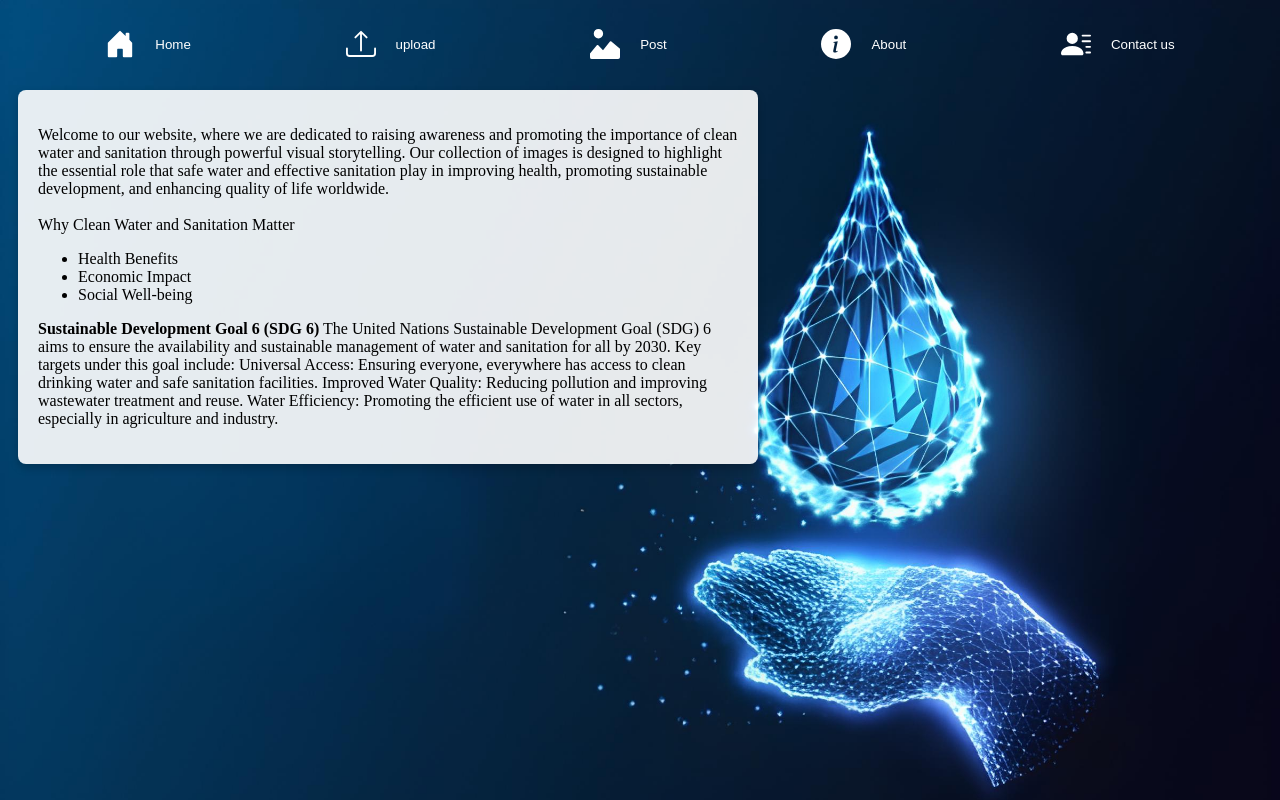
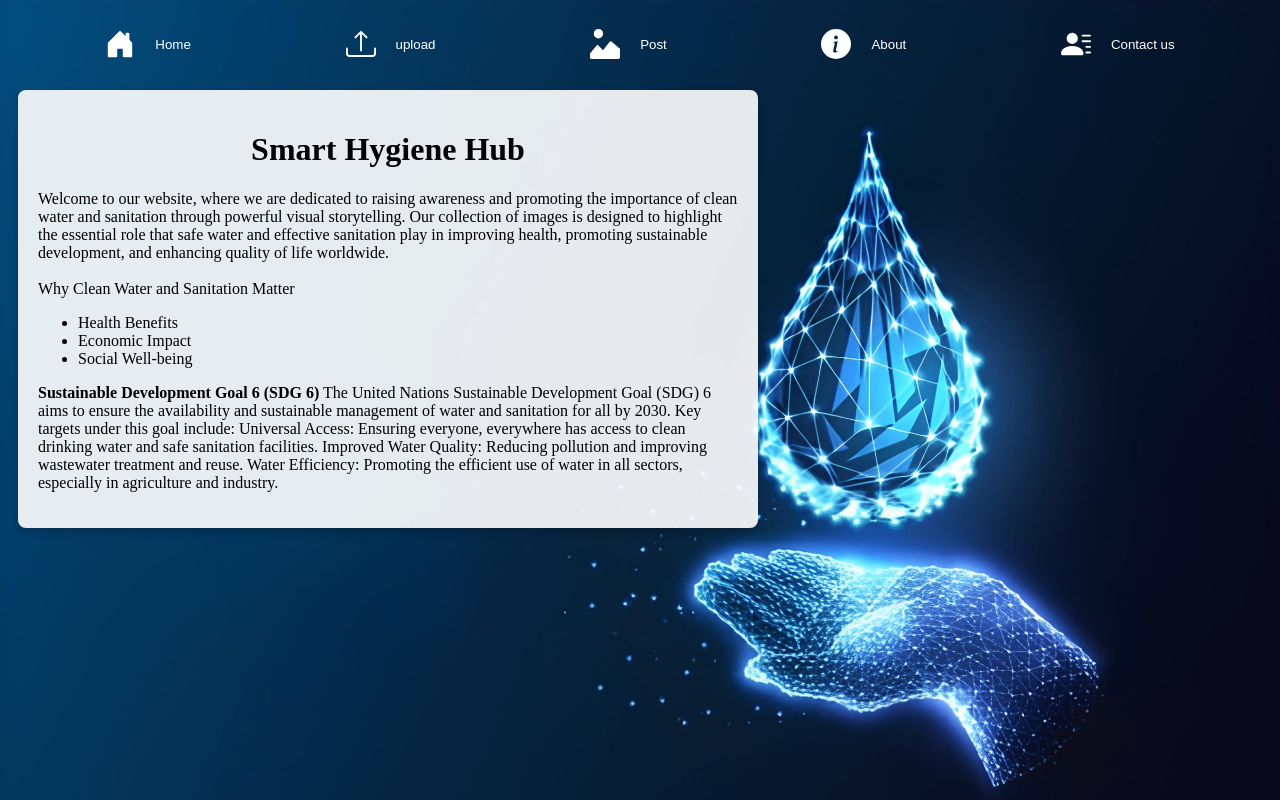
Before and after one commit to vignesh-2507/Hack-Foge-1.0, a website: page public/index.html in a window 1280 px wide. Drawn offline with Linux system fonts and the light colour scheme.

Commit message:
Update index.html

```diff
--- a/public/index.html
+++ b/public/index.html
@@ -31,6 +31,7 @@ body {
     <div class="contact"><button><img src="./contact.svg" onclick="location.assign('/contact')" alt="">Contact us</button></div>
 </div>
 <div class="content">
+<h1 style="text-align: center"><b>Smart Hygiene Hub</b></h1>
 <p>
 Welcome to our website, where we are dedicated to raising awareness and promoting the importance of clean water and sanitation through powerful visual storytelling. Our collection of images is designed to highlight the essential role that safe water and effective sanitation play in improving health, promoting sustainable development, and enhancing quality of life worldwide.
 <br><br>
```
